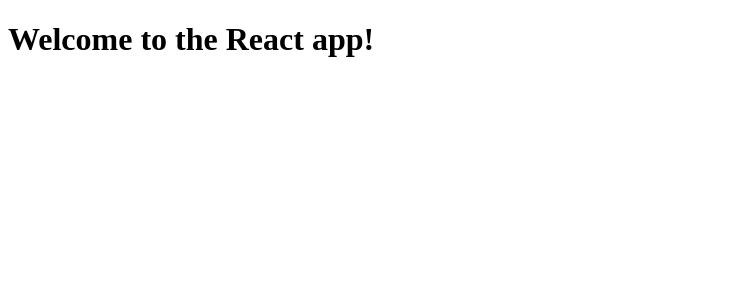
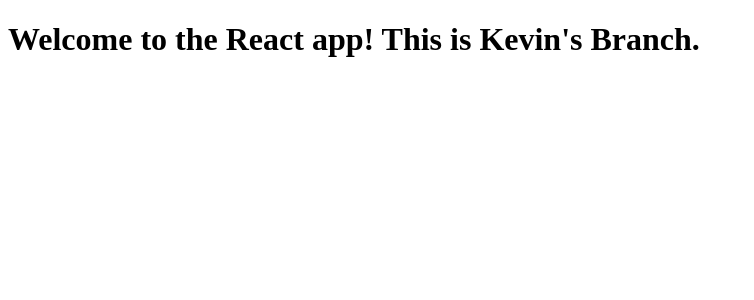
Before and after one commit to AdwaitSri/Kingston-Marketplace, a React (Create React App) app in the folder qhacks-24/: page / in a window 1280 px wide. Shown: the top 300 px of the page, without its empty margins (0-754 px from the left). Built offline with nearby package versions, Linux system fonts and the light colour scheme.

Commit message:
stupid commit

```diff
--- a/qhacks-24/src/App.js
+++ b/qhacks-24/src/App.js
@@ -5,7 +5,7 @@
   return (
     <div className="App">
       <h1>
-        Welcome to the React app!
+        Welcome to the React app! This is Kevin's Branch.
       </h1>
     </div>
   );
```
Also changed, not shown: 1 other file (tests, documents, lock files or other folders).
